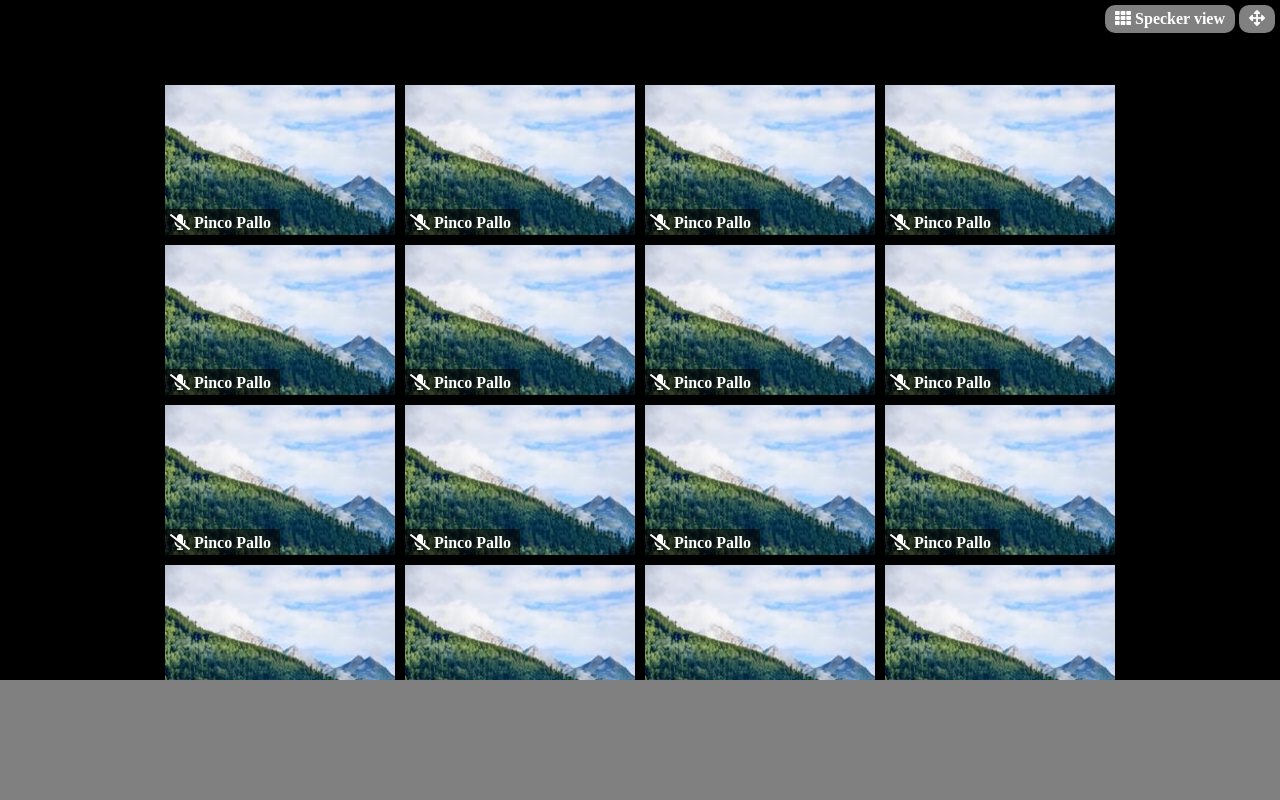
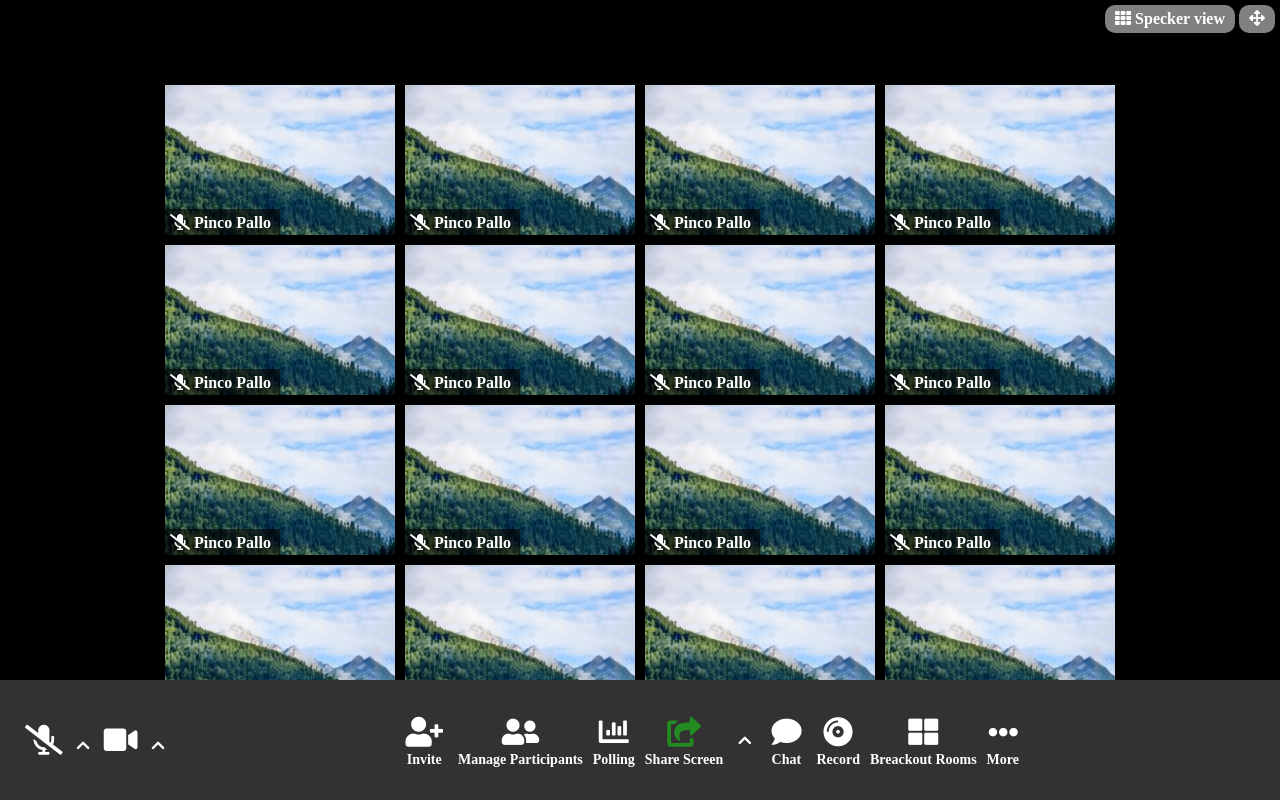
Before and after one commit to Riccarpa/html-css-zoom, a plain HTML site: page index.html in a window 1280 px wide. Drawn offline with Linux system fonts and the light colour scheme.

Commit message:
center col ended

```diff
--- a/css/style.css
+++ b/css/style.css
@@ -17,6 +17,10 @@ body {
 
 .flex {
     display: flex;
+}
+
+#green {
+    color: forestgreen;
 }
 
 
@@ -82,5 +86,47 @@ main i {
 
 footer {
     height: 15%;
-    background-color: gray;
+    background-color: rgb(51, 49, 49);
+    padding: 20px;
 }
+
+div.footer.flex {
+    justify-content: space-between;
+    align-items: center;
+    height: 100%;
+}
+
+.col.center {
+    flex-grow: 1;
+    text-align: center;
+    color: white;
+    justify-content: center;
+    align-items: center;
+}
+
+.room-set {
+    display: inline-block;
+    margin-right: 10px;
+}
+
+h2 {
+    font-size: 14px;
+}
+
+footer i:hover {
+    transform: scale(1.1);
+}
+
+footer i:active {
+    transform: scale(1);
+}
+
+.footer i {
+    color: white;
+    font-size: 30px;
+    margin: 5px;
+}
+
+.footer i.fa-chevron-up {
+    font-size: 15px;
+}
--- a/index.html
+++ b/index.html
@@ -132,7 +132,54 @@
 
     </main>
     <footer>
+        <div class="footer flex">
+            <nav class="col side">
+                <i class="fas fa-microphone-slash"></i>
+                <i class="fas fa-chevron-up"></i>
+                <i class="fas fa-video"></i>
+                <i class="fas fa-chevron-up"></i>
+            </nav>
+            <nav class="col center flex">
 
+                <div class="room-set">
+                    <i class="fas fa-user-plus"></i>
+                    <h2>Invite</h2>
+                </div>
+                <div class="room-set">
+                    <i class="fas fa-user-friends"></i>
+                    <h2>Manage Participants</h2>
+                </div>
+                <div class="room-set">
+                    <i class="fas fa-chart-bar"></i>
+                    <h2>Polling</h2>
+                </div>
+                <div class="room-set">
+                    <i id="green" class="fas fa-share-square "></i>
+                    <h2>Share Screen</h2>
+                </div>
+                <div class="room-set">
+                    <i class="fas fa-chevron-up mb-30"></i>
+                </div>
+                <div class="room-set">
+
+                    <i class="fas fa-comment"></i>
+                    <h2>Chat</h2>
+                </div>
+                <div class="room-set">
+                    <i class="fas fa-compact-disc"></i>
+                    <h2>Record</h2>
+                </div>
+                <div class="room-set">
+                    <i class="fas fa-th-large"></i>
+                    <h2>Breackout Rooms</h2>
+                </div>
+                <div class="room-set">
+                    <i class="fas fa-ellipsis-v fa-rotate-90"></i>
+                    <h2>More</h2>
+                </div>
+            </nav>
+            <nav class="col side"></nav>
+        </div>
     </footer>
 </body>
 
```
